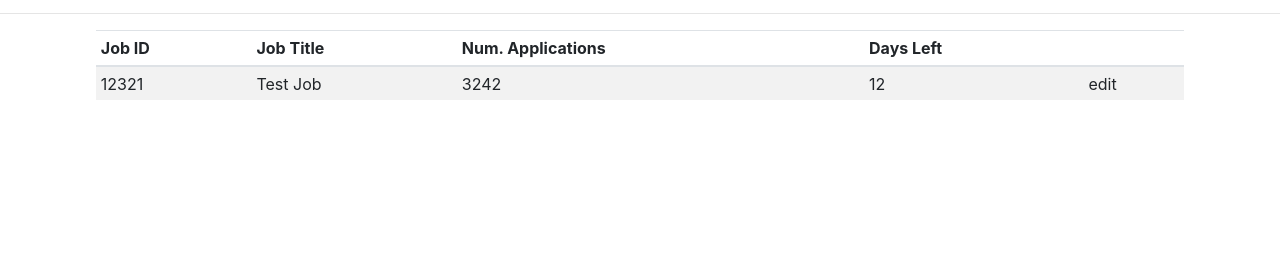
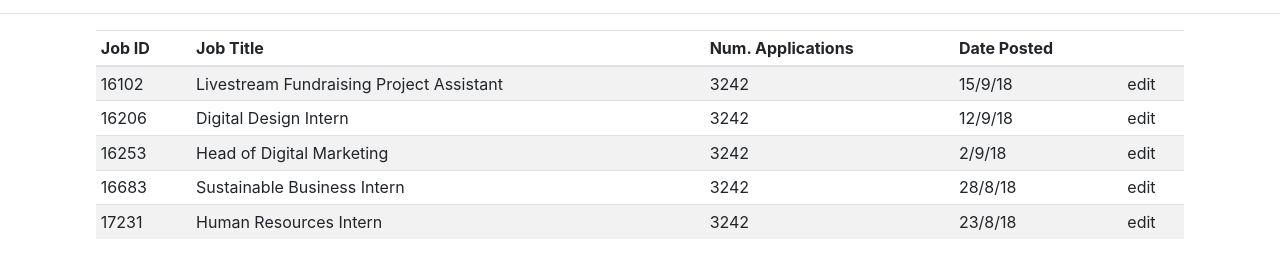
Before and after one commit to kylevincent/careerHubV2, a website: page public/root/employerDash/employerDashIndex.html in a window 1280 px wide. Shown: the part 204-482 px from the top of the page. Drawn offline with nearby package versions, Linux system fonts and the light colour scheme.

Commit message:
updates on table population

```diff
--- a/public/root/employerDash/employerDashIndex.html
+++ b/public/root/employerDash/employerDashIndex.html
@@ -100,7 +100,7 @@
                 <th>Job ID</th>
                 <th>Job Title</th>
                 <th>Num. Applications</th>
-                <th>Days Left</th>
+                <th>Date Posted</th>
                 <th></th>
             </tr>
             </thead>
--- a/public/root/vendor/js/employer.js
+++ b/public/root/vendor/js/employer.js
@@ -14,18 +14,19 @@ var jobPosts = JSON.parse(rawJobPosts);
 
 window.onload = function start() {
 
-    poulateJobListings();
+    populateJobListings();
 
 };
 
 
 
-function poulateJobListings() {
+function populateJobListings() {
 
-    var jobId = "12321";
-    var jobTitle = "Test Job";
+    for (i = 0; i < jobPosts.jobPosts.length; i++){
+        var jobId = jobPosts.jobPosts[i].jobId;
+        var jobTitle = jobPosts.jobPosts[i].jobTitle;
         var numApps = "3242";
-    var daysLeft = "12";
+        var daysLeft = jobPosts.jobPosts[i].datePosted;
         var editLink = "edit";
 
         var setString = "<tr><td>" +
@@ -40,8 +41,15 @@ function poulateJobListings() {
             editLink +
             "</td></tr>";
 
+        document.getElementById("jobListings").innerHTML += setString;
+    }
 
-    document.getElementById("jobListings").innerHTML = setString;
+
+
+
+
+
+
 
 
 
```
Lines whose indentation alone changed are shown as unchanged.
